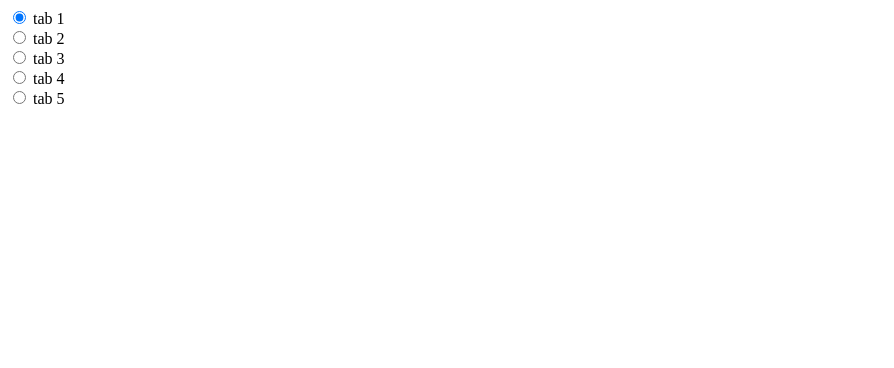
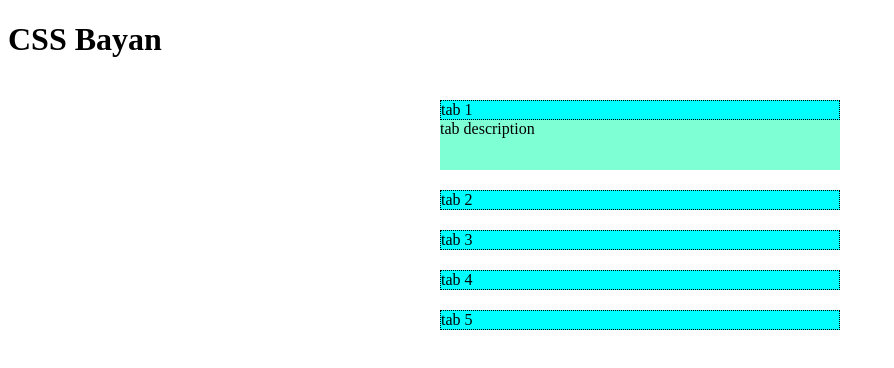
Before and after one commit to 45514118/cssBayan, a plain HTML site: page cssBayan/index.html in a window 1280 px wide. Shown: the whole page, without its empty margins (0-894 px from the left). Drawn offline with Linux system fonts and the light colour scheme.

Commit message:
feat: add basic accordion functional (Sat, Mar 11, 10:17:55 AM)

```diff
--- a/cssBayan/index.html
+++ b/cssBayan/index.html
@@ -10,22 +10,23 @@
 </head>
 
 <body>
+    <h1>CSS Bayan</h1>
     <div class="accordion-container">
-        <input type="radio" name="tab" id="tab-1" checked>
-        <label for="tab-1">tab 1</label>
-        <div class="tab-container"></div>
-        <input type="radio" name="tab" id="tab-2">
-        <label for="tab-2">tab 2</label>
-        <div class="tab-container"></div>
-        <input type="radio" name="tab" id="tab-3">
-        <label for="tab-3">tab 3</label>
-        <div class="tab-container"></div>
-        <input type="radio" name="tab" id="tab-4">
-        <label for="tab-4">tab 4</label>
-        <div class="tab-container"></div>
-        <input type="radio" name="tab" id="tab-5">
-        <label for="tab-5">tab 5</label>
-        <div class="tab-container"></div>
+        <input class="tab-checker" type="radio" name="tab" id="tab-1" checked>
+        <label class="tab-header" for="tab-1">tab 1</label>
+        <div class="tab-container">tab description</div>
+        <input class="tab-checker" type="radio" name="tab" id="tab-2">
+        <label class="tab-header" for="tab-2">tab 2</label>
+        <div class="tab-container">tab description</div>
+        <input class="tab-checker" type="radio" name="tab" id="tab-3">
+        <label class="tab-header" for="tab-3">tab 3</label>
+        <div class="tab-container">tab description</div>
+        <input class="tab-checker" type="radio" name="tab" id="tab-4">
+        <label class="tab-header" for="tab-4">tab 4</label>
+        <div class="tab-container">tab description</div>
+        <input class="tab-checker" type="radio" name="tab" id="tab-5">
+        <label class="tab-header" for="tab-5">tab 5</label>
+        <div class="tab-container">tab description</div>
     </div>
 </body>
 
--- a/cssBayan/style.css
+++ b/cssBayan/style.css
@@ -0,0 +1,27 @@
+.accordion-container {
+    max-width: 50vh;
+    margin: 0 auto;
+}
+.tab-checker {
+visibility: hidden;
+}
+.tab-header {
+    display: block;
+    cursor: pointer;
+    border: 1px #000 dotted;
+    background-color: aqua;
+}
+.tab-container {
+    height: 0;
+    overflow: hidden;
+}
+.tab-checker:checked + .tab-header + .tab-container {
+    display: block;
+    height: 50px;
+    background-color: aquamarine;
+}
+.tab-header:hover+.tab-container {
+    display: block;
+    height: 50px;
+    background-color: aquamarine;
+}
```
